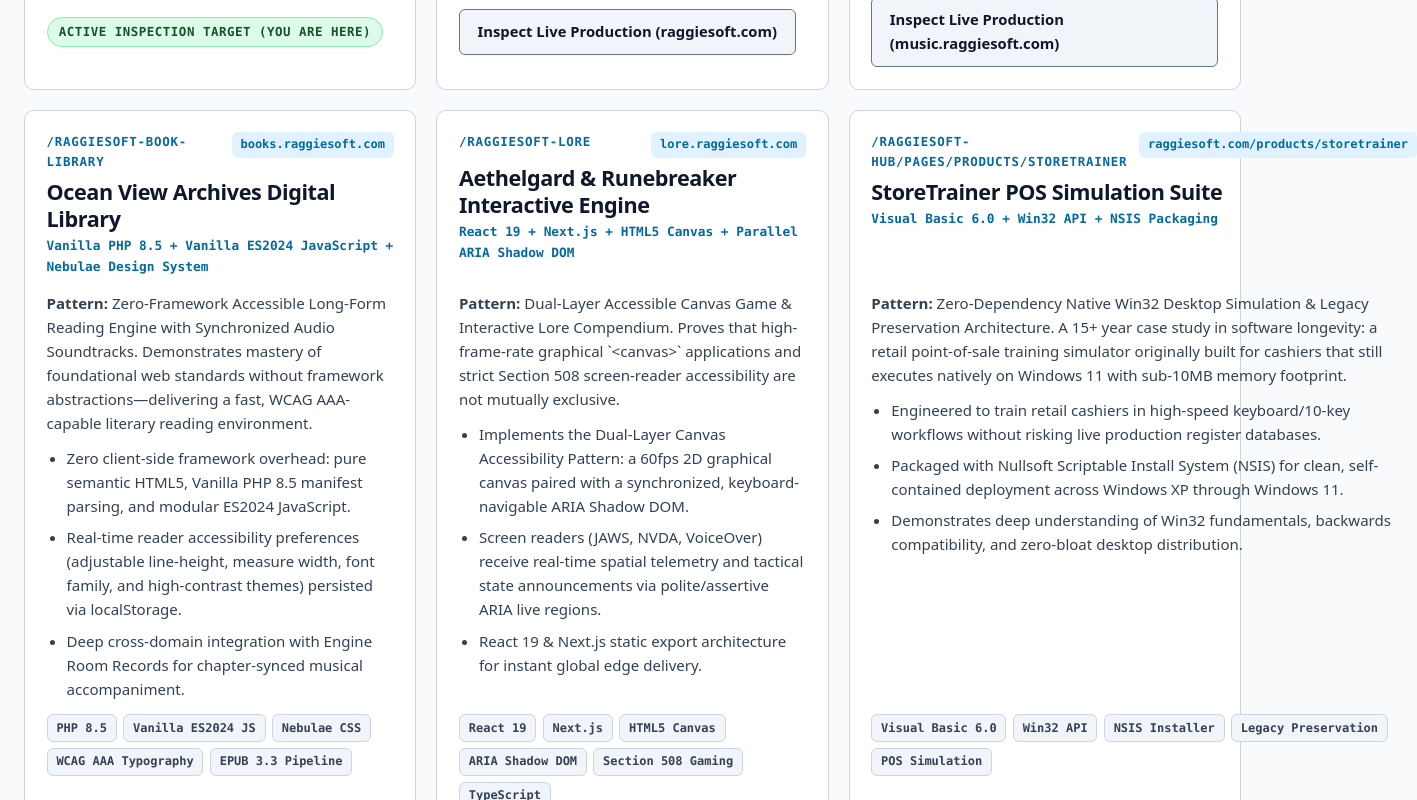
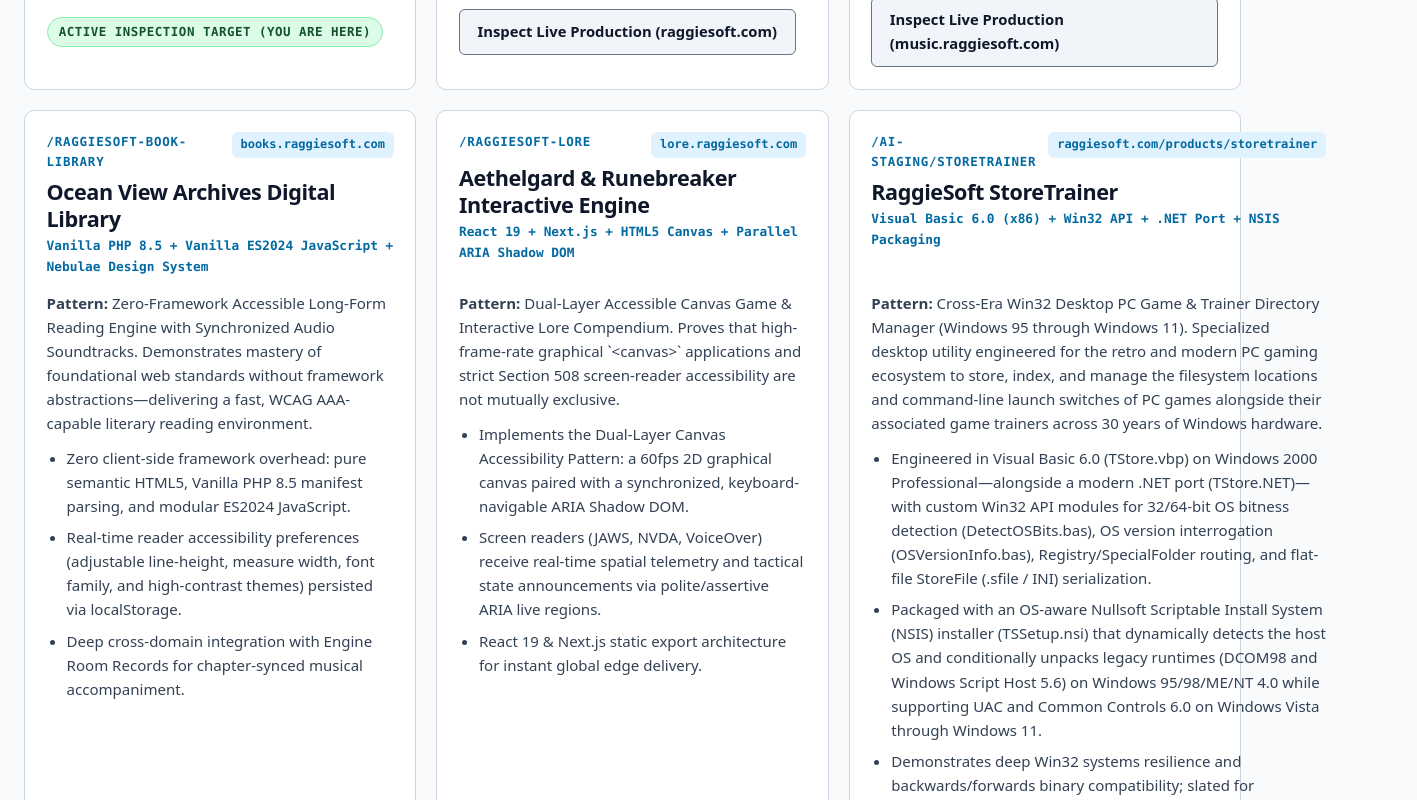
Before and after one commit to raggiesoft/raggiesoft-portfolio, an Angular app: page / in a window 1280 px wide. Shown: the part 2700-3500 px from the top of the page, 1417 px wide, since content can reach past the window. Built offline with nearby package versions, Linux system fonts and the light colour scheme.

Commit message:
Fix StoreTrainer architectural description in portfolio dossier and update nginx hotlink config

```diff
--- a/src/app/data/portfolio.data.ts
+++ b/src/app/data/portfolio.data.ts
@@ -293,21 +293,21 @@
   },
   {
     id: 'storetrainer',
-    name: 'StoreTrainer POS Simulation Suite',
+    name: 'RaggieSoft StoreTrainer',
     domain: 'raggiesoft.com/products/storetrainer',
-    url: 'https://raggiesoft.com/products/storetrainer/overview.php',
-    repoPath: '/raggiesoft-hub/pages/products/storetrainer',
-    primaryStack: 'Visual Basic 6.0 + Win32 API + NSIS Packaging',
-    architecturalPattern: 'Zero-Dependency Native Win32 Desktop Simulation & Legacy Preservation Architecture',
+    url: 'https://raggiesoft.com/products/storetrainer/overview',
+    repoPath: '/ai-staging/StoreTrainer',
+    primaryStack: 'Visual Basic 6.0 (x86) + Win32 API + .NET Port + NSIS Packaging',
+    architecturalPattern: 'Cross-Era Win32 Desktop PC Game & Trainer Directory Manager (Windows 95 through Windows 11)',
     summary:
-      'A 15+ year case study in software longevity: a retail point-of-sale training simulator originally built for cashiers that still executes natively on Windows 11 with sub-10MB memory footprint.',
+      'Specialized desktop utility engineered for the retro and modern PC gaming ecosystem to store, index, and manage the filesystem locations and command-line launch switches of PC games alongside their associated game trainers across 30 years of Windows hardware.',
     highlights: [
-      'Engineered to train retail cashiers in high-speed keyboard/10-key workflows without risking live production register databases.',
-      'Packaged with Nullsoft Scriptable Install System (NSIS) for clean, self-contained deployment across Windows XP through Windows 11.',
-      'Demonstrates deep understanding of Win32 fundamentals, backwards compatibility, and zero-bloat desktop distribution.'
+      'Engineered in Visual Basic 6.0 (TStore.vbp) on Windows 2000 Professional—alongside a modern .NET port (TStore.NET)—with custom Win32 API modules for 32/64-bit OS bitness detection (DetectOSBits.bas), OS version interrogation (OSVersionInfo.bas), Registry/SpecialFolder routing, and flat-file StoreFile (.sfile / INI) serialization.',
+      'Packaged with an OS-aware Nullsoft Scriptable Install System (NSIS) installer (TSSetup.nsi) that dynamically detects the host OS and conditionally unpacks legacy runtimes (DCOM98 and Windows Script Host 5.6) on Windows 95/98/ME/NT 4.0 while supporting UAC and Common Controls 6.0 on Windows Vista through Windows 11.',
+      'Demonstrates deep Win32 systems resilience and backwards/forwards binary compatibility; slated for standalone micro-property extraction to storetrainer.raggiesoft.com.'
     ],
-    tags: ['Visual Basic 6.0', 'Win32 API', 'NSIS Installer', 'Legacy Preservation', 'POS Simulation'],
-    lenses: ['architecture', 'devops']
+    tags: ['Visual Basic 6.0', 'Win32 API', 'TStore.NET', 'NSIS Installer', 'Win95–Win11 Compatibility', 'Retro PC Gaming'],
+    lenses: ['architecture', 'devops', 'data-etl']
   }
 ] as const;
 
```
Also changed, not shown: 6 other files (tests, documents, lock files or other folders).
